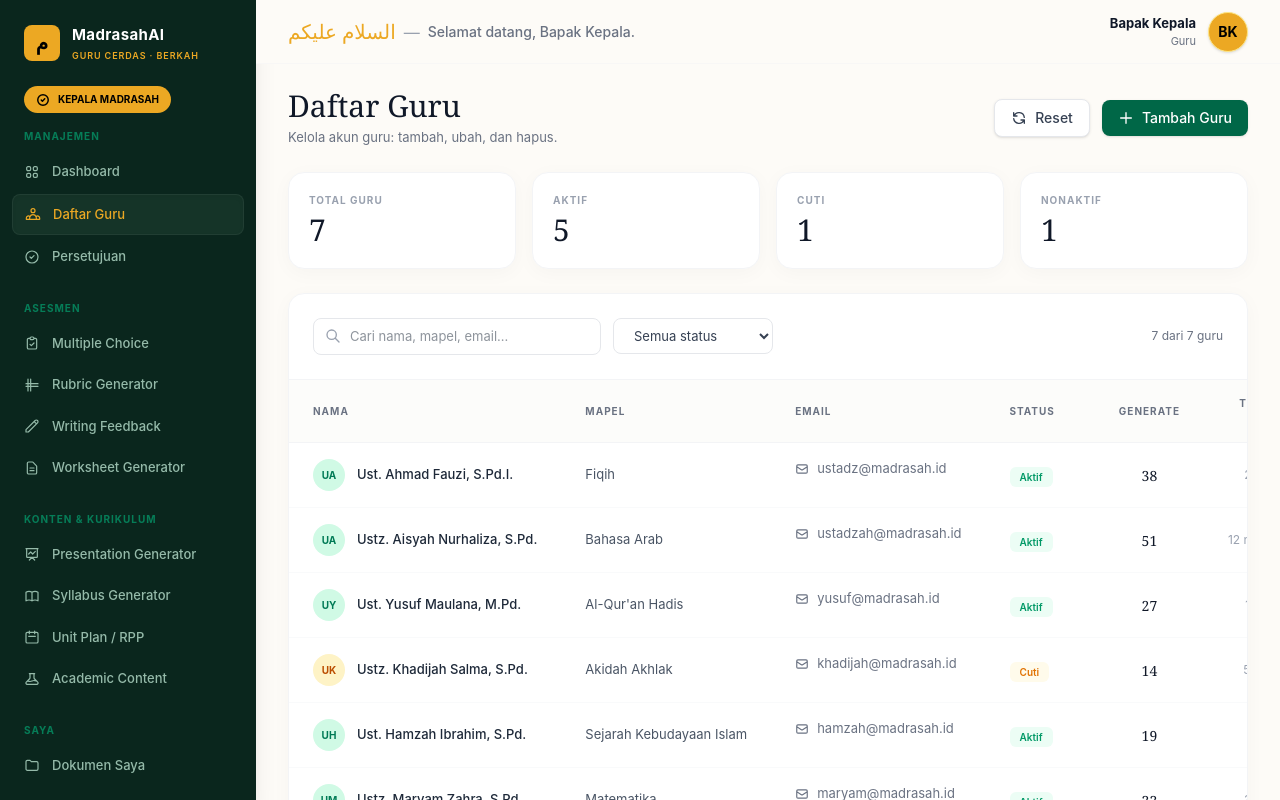
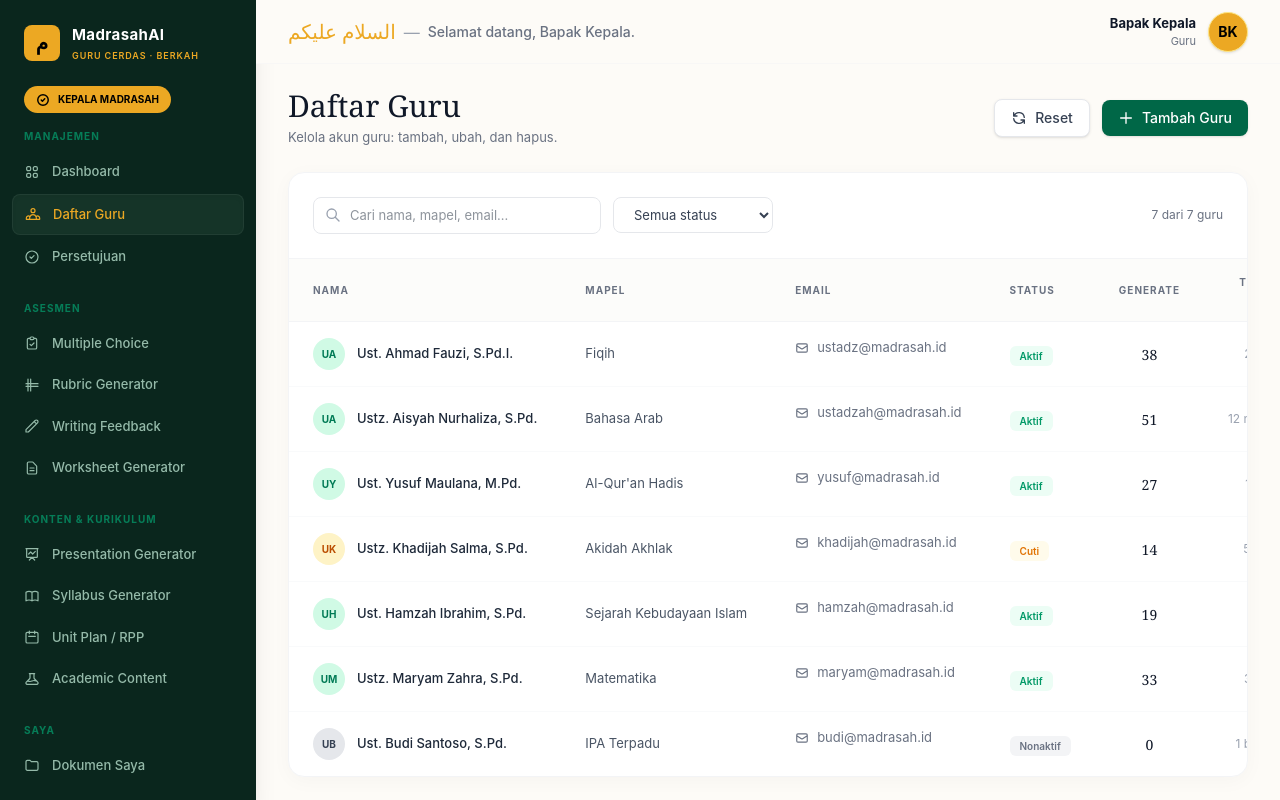
Before and after one commit to sanddyyaure14/project_madrasah, a Next.js app in the folder frontend-web/: page /dashboard/kepsek/teachers in a window 1280 px wide. Built offline with nearby package versions, Linux system fonts and the light colour scheme.

Commit message:
menghilangkan card di kepsek

```diff
--- a/frontend-web/src/app/dashboard/kepsek/teachers/page.js
+++ b/frontend-web/src/app/dashboard/kepsek/teachers/page.js
@@ -103,25 +103,7 @@ export default function TeachersPage() {
         </div>
       </div>
 
-      {/* KPI Cards */}
-      <div className="grid grid-cols-2 md:grid-cols-4 gap-4">
-        <div className="bg-white p-5 rounded-2xl shadow-[0_4px_20px_rgb(0,0,0,0.03)] border border-gray-100">
-          <p className="text-[10px] font-bold text-gray-400 uppercase tracking-widest mb-1">TOTAL GURU</p>
-          <h4 className="text-3xl font-serif text-gray-900 m-0">{totalGuru}</h4>
-        </div>
-        <div className="bg-white p-5 rounded-2xl shadow-[0_4px_20px_rgb(0,0,0,0.03)] border border-gray-100">
-          <p className="text-[10px] font-bold text-gray-400 uppercase tracking-widest mb-1">AKTIF</p>
-          <h4 className="text-3xl font-serif text-gray-900 m-0">{aktifGuru}</h4>
-        </div>
-        <div className="bg-white p-5 rounded-2xl shadow-[0_4px_20px_rgb(0,0,0,0.03)] border border-gray-100">
-          <p className="text-[10px] font-bold text-gray-400 uppercase tracking-widest mb-1">CUTI</p>
-          <h4 className="text-3xl font-serif text-gray-900 m-0">{cutiGuru}</h4>
-        </div>
-        <div className="bg-white p-5 rounded-2xl shadow-[0_4px_20px_rgb(0,0,0,0.03)] border border-gray-100">
-          <p className="text-[10px] font-bold text-gray-400 uppercase tracking-widest mb-1">NONAKTIF</p>
-          <h4 className="text-3xl font-serif text-gray-900 m-0">{nonaktifGuru}</h4>
-        </div>
-      </div>
+
 
       {/* Table Section */}
       <div className="bg-white rounded-2xl shadow-[0_4px_20px_rgb(0,0,0,0.03)] border border-gray-100 overflow-hidden">
```
